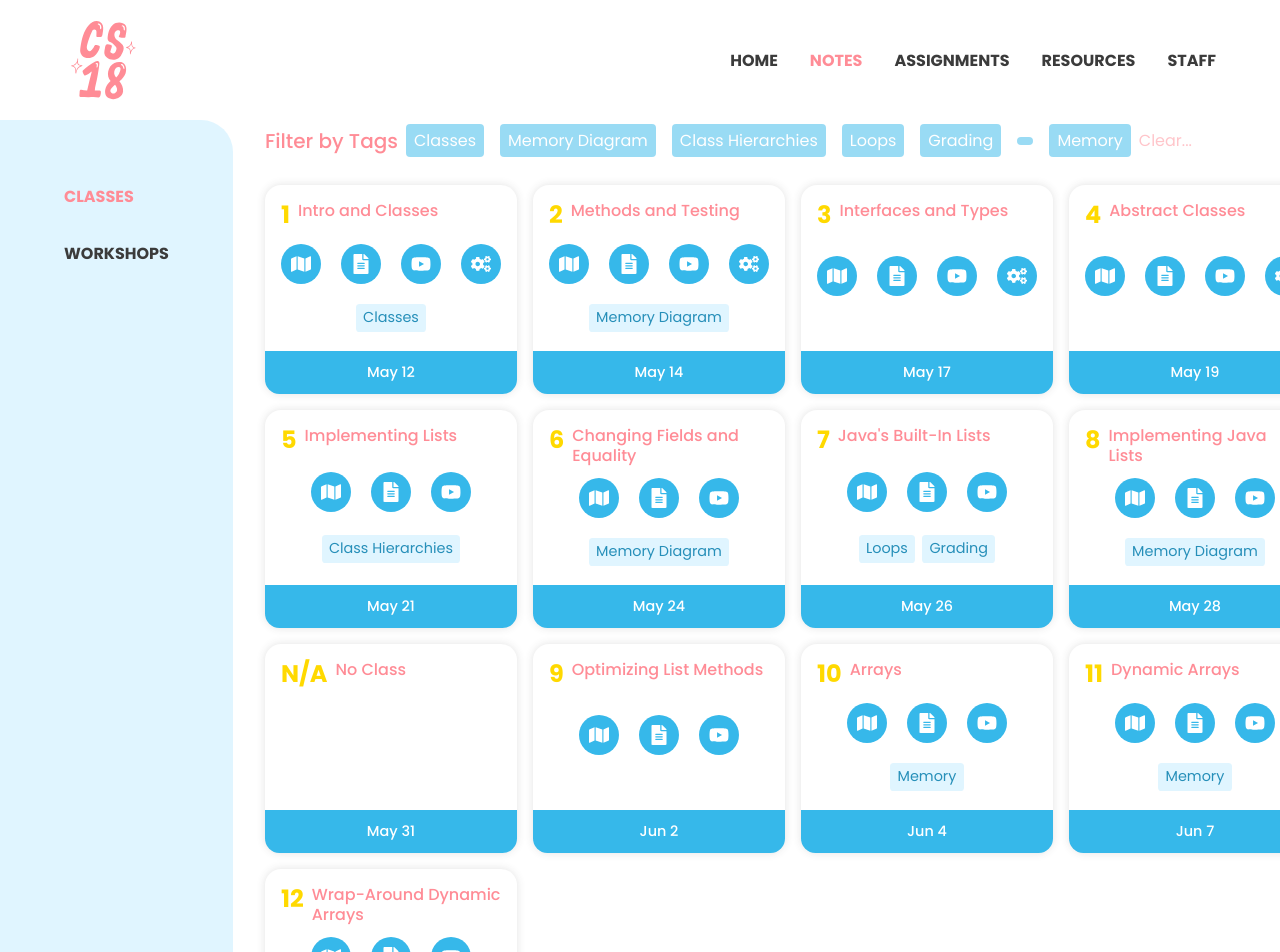
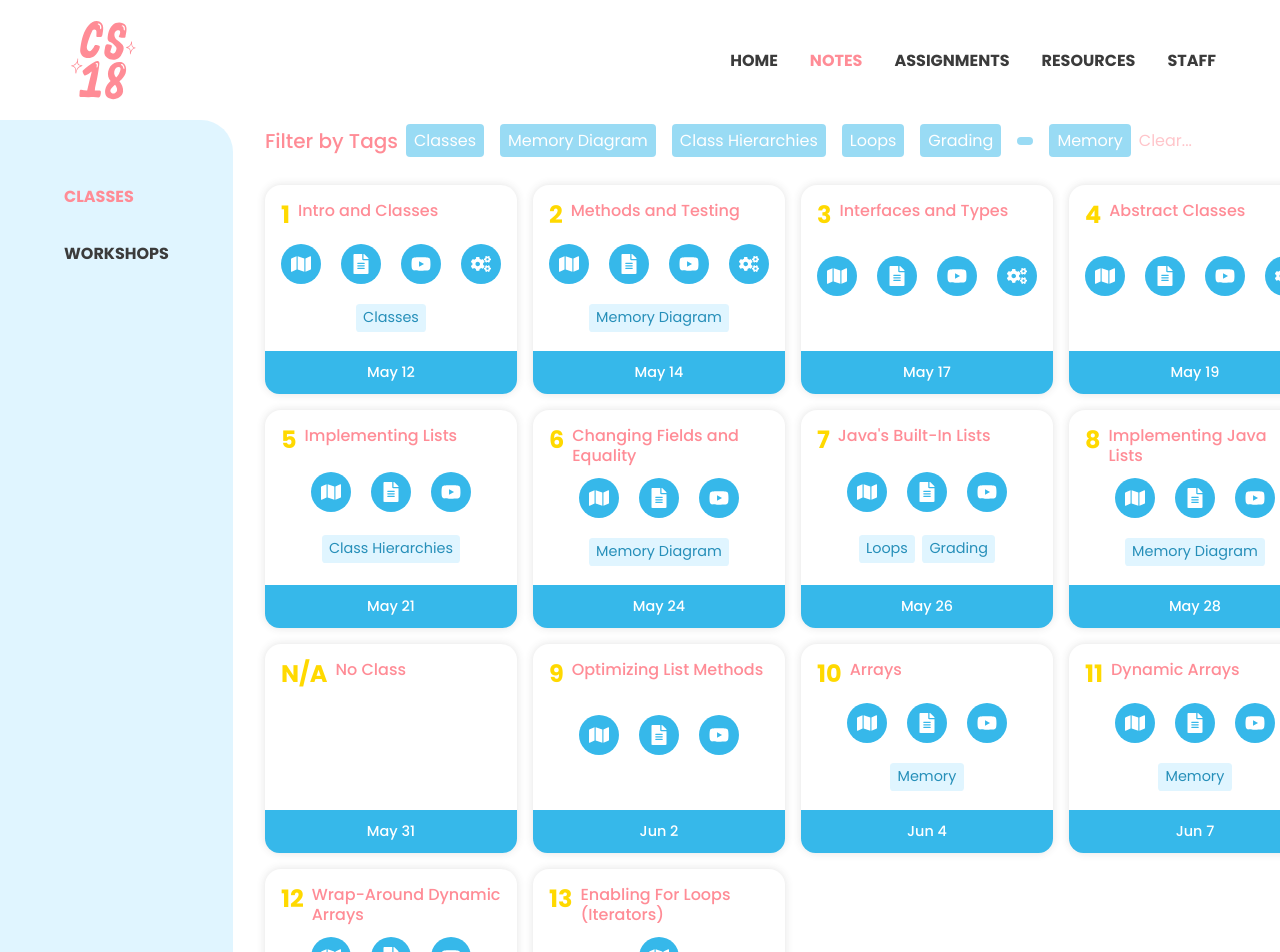
Before and after one commit to cs18-summer-2021/cs18-summer-2021.github.io, a React (Create React App) app: page /classes in a window 1280 px wide. Shown: the top 952 px of the page. Built offline with nearby package versions, Linux system fonts and the light colour scheme.

Commit message:
lec13 setup

```diff
--- a/src/Info/Notes/Classes/Classes.js
+++ b/src/Info/Notes/Classes/Classes.js
@@ -167,6 +167,13 @@ const classes = [
 	    makeIcon(iconType.VIDEO, "https://brown.hosted.panopto.com/Panopto/Pages/Viewer.aspx?id=ea0cb545-4ac7-4643-9495-ad42010c131b")
 	],
 	tags: []
+    },
+    {
+	number: 13, title: "Enabling For Loops (Iterators)", outDate: "Jun 11", active: true,
+	links: [
+	    makeIcon(iconType.SETUP, "https://hackmd.io/@cs18-spring-2021/lec13setup-sum")
+	],
+	tags: []
     }
 ]
 
```
Also changed, not shown: 2 other files (tests, documents, lock files or other folders).
